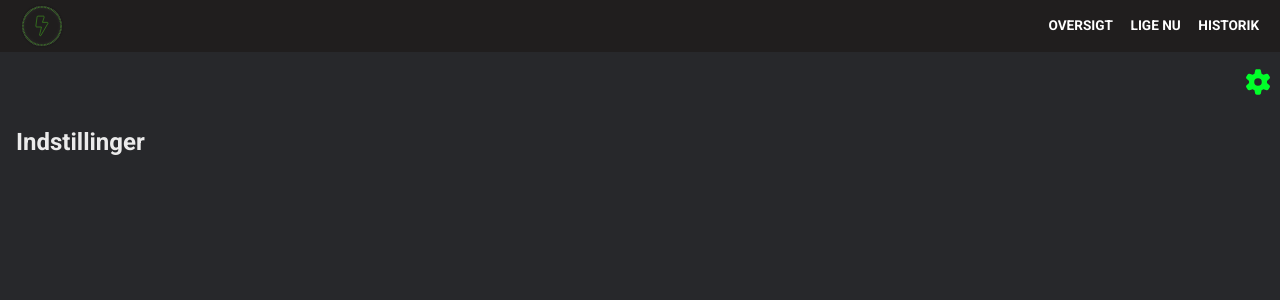
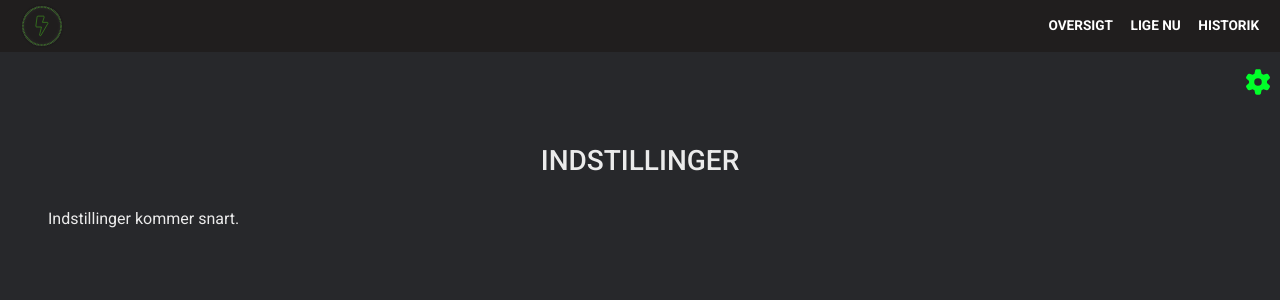
Before and after one commit to phch42/elpriser-nu, a React (Vite) app: page /settings in a window 1280 px wide. Shown: the top 300 px of the page. Built offline with nearby package versions, Linux system fonts and the light colour scheme.

Commit message:
feat: add settings page placeholder

```diff
--- /dev/null
+++ b/src/pages/SettingsPage/SettingsPage.styled.ts
@@ -0,0 +1,16 @@
+import styled from 'styled-components';
+
+export const SettingsContent = styled.section`
+  width: 100%;
+  box-sizing: border-box;
+  padding: 1rem 2rem;
+`;
+
+export const SettingsHeading = styled.h1`
+  margin: 0 0 2rem;
+  color: var(--color-text);
+  font-size: 1.75rem;
+  font-weight: 500;
+  text-align: center;
+  text-transform: uppercase;
+`;
--- /dev/null
+++ b/src/pages/SettingsPage/SettingsPage.tsx
@@ -0,0 +1,11 @@
+// src/pages/SettingsPage/SettingsPage.tsx
+import { SettingsHeading, SettingsContent } from './SettingsPage.styled';
+
+export default function SettingsPage() {
+  return (
+    <SettingsContent>
+      <SettingsHeading>Indstillinger</SettingsHeading>
+      <p>Indstillinger kommer snart.</p>
+    </SettingsContent>
+  );
+}
--- a/src/router/router.tsx
+++ b/src/router/router.tsx
@@ -1,8 +1,10 @@
+// src/router.tsx
 import { Routes, Route } from 'react-router';
 import MainLayout from '../layouts/MainLayout';
 import OverviewPage from '../pages/OverviewPage';
 import CurrentPricePage from '../pages/CurrentPricePage/CurrentPricePage';
 import HistoryPage from '../pages/HistoryPage/HistoryPage';
+import SettingsPage from '../pages/SettingsPage/SettingsPage';
 
 export default function AppRouter() {
   return (
@@ -11,14 +13,7 @@ export default function AppRouter() {
         <Route index element={<OverviewPage />} />
         <Route path="current" element={<CurrentPricePage />} />
         <Route path="history" element={<HistoryPage />} />
-        <Route
-          path="settings"
-          element={
-            <section>
-              <h2>Indstillinger</h2>
-            </section>
-          }
-        />
+        <Route path="settings" element={<SettingsPage />} />
       </Route>
     </Routes>
   );
```
